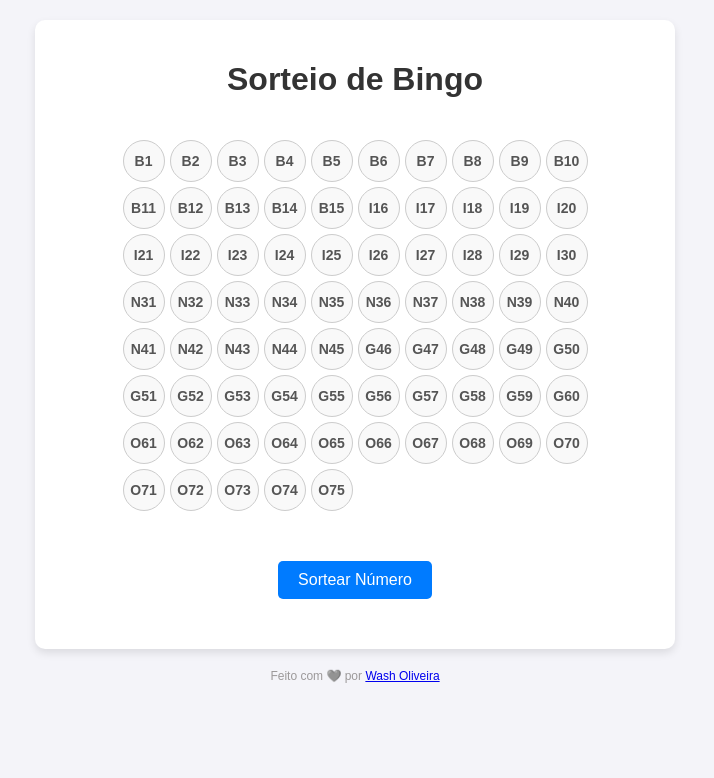
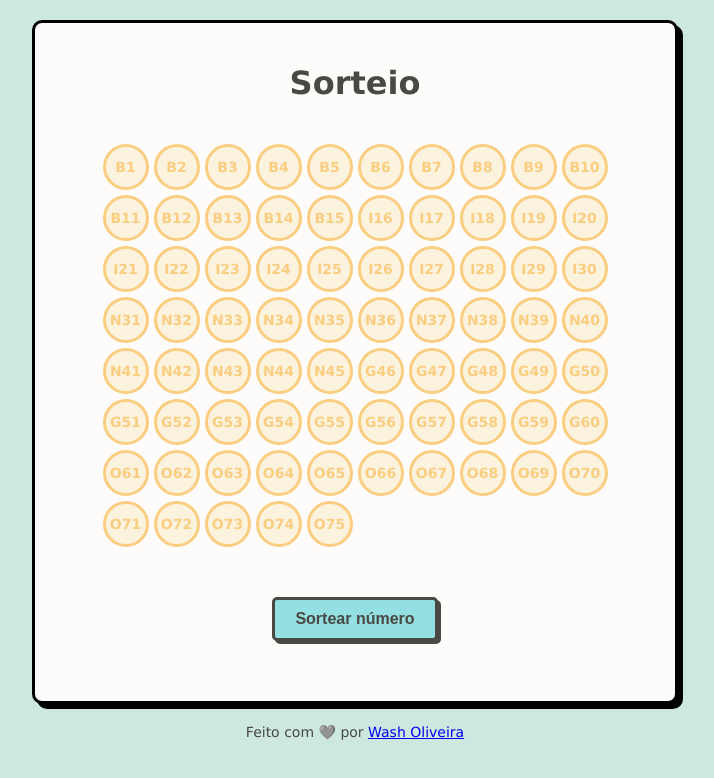
Before and after one commit to washOliveira/bingo, a plain HTML site: page sorteador.html in a window 1280 px wide. Shown: the whole page, without its empty margins (285-999 px from the left). Drawn offline with Linux system fonts and the light colour scheme.

Commit message:
v0.3 - Novo UX

```diff
--- a/sorteador.html
+++ b/sorteador.html
@@ -3,18 +3,18 @@
 <head>
   <meta charset="UTF-8">
   <meta name="viewport" content="width=device-width, initial-scale=1.0">
-  <title>Sorteio de Bingo</title>
+  <title>Sorteio</title>
   <link rel="stylesheet" href="style.css">
 </head>
 <body>
   <div class="container">
-    <h1>Sorteio de Bingo</h1>
+    <h1>Sorteio</h1>
     <div class="bingo-board">
       <div id="numbers">
         <!-- Os números sorteados aparecerão aqui -->
       </div>
     </div>
-    <button id="sortear">Sortear Número</button>
+    <button id="sortear">Sortear número</button>
     <button id="reiniciar" class="hidden">Reiniciar</button>
     <p id="ultimo-numero"></p>
   </div>
--- a/style.css
+++ b/style.css
@@ -1,30 +1,43 @@
+:root {
+    --cor-primaria: #CDE8E1; /* Azul Claro */
+    --cor-secundaria: #FEFCFA; /* Amarelo Claro */
+    --cor-terciaria: #FCF3DF; /* Amarelo */
+    --cor-quartenaria: #FACD80; /* Amarelo Escuro */
+    --cor-apoio-neutro: #94DFE1; /* Azul */
+    --cor-apoio-erro: #FC9090; /* Vermelho */
+    --cor-apoio-certo: #ABF2CB; /* Verde */
+    --cor-fonte-bordas: #494842; /* Cinza */
+}
+
 /* Estilos globais */
 body {
-  font-family: Arial, sans-serif;
+  font-family: "Verdana", monospace;
   text-align: center;
-  background-color: #f4f4f9;
+  background-color: var(--cor-primaria);
   margin: 0;
   padding: 20px;
+}
+
+h1 {
+  font-size: 2em;
+  color: var(--cor-fonte-bordas);
+}
+
+p {
+  font-size: 16px;
+  color: var(--cor-fonte-bordas);
+  margin-bottom: 30px;
 }
 
 .container {
   max-width: 600px;
   margin: 0 auto;
   padding: 20px;
-  background-color: white;
+  background-color: var(--cor-secundaria);
+  border-style: solid;
+  border-width: 3px;
   border-radius: 10px;
-  box-shadow: 0 4px 8px rgba(0, 0, 0, 0.1);
-}
-
-h1 {
-  font-size: 2em;
-  color: #333;
-}
-
-p {
-  font-size: 16px;
-  color: #555;
-  margin-bottom: 20px;
+  box-shadow: 5px 5px;
 }
 
 #titulo {
@@ -42,10 +55,13 @@ p {
   text-decoration: none;
   font-size: 1.5em;
   padding: 15px 20px;
-  border: 2px solid #007bff;
+  border: 3px solid;
+  border-color: var(--cor-fonte-bordas);
   border-radius: 8px;
-  background-color: #007bff;
-  color: white;
+  background-color: var(--cor-apoio-neutro);
+  color: var(--cor-fonte-bordas);
+  box-shadow: 3px 3px;
+  font-weight: bold;
 }
 
 .menu-item:hover {
@@ -72,28 +88,33 @@ p {
   display: flex;
   align-items: center;
   justify-content: center;
-  border: 1px solid #ccc;
+  border: 3px solid;
+  border-color: var(--cor-quartenaria);
   border-radius: 50%;
-  background-color: #f9f9f9;
+  background-color: var(--cor-terciaria);
   font-size: 14px;
   font-weight: bold;
-  color: #555;
+  color: var(--cor-quartenaria);
 }
 
 #numbers div.sorteado {
-  background-color: #4caf50;
-  color: white;
+  border-color: var(--cor-fonte-bordas);
+  background-color: var(--cor-apoio-certo);
+  color: var(--cor-fonte-bordas);
 }
 
 button {
+  cursor: pointer;
+  font-size: 16px;
   padding: 10px 20px;
-  font-size: 16px;
   margin: 10px;
-  border: none;
+  border: 3px solid;
   border-radius: 5px;
-  cursor: pointer;
-  background-color: #007bff;
-  color: white;
+  border-color: var(--cor-fonte-bordas);
+  background-color: var(--cor-apoio-neutro);
+  color: var(--cor-fonte-bordas);
+  box-shadow: 3px 3px;
+  font-weight: bold;
 }
 
 button:hover {
@@ -105,25 +126,25 @@ button.hidden {
 }
 
 #sortear {
-  background-color: #007bff;
-  color: white;
+  background-color: var(--cor-apoio-neutro);
+  color: var(--cor-fonte-bordas);
 }
 
 #reiniciar {
-  background-color: #f44336;
-  color: white;
+  background-color: var(--cor-apoio-erro);
+  color: var(--cor-fonte-bordas);
 }
 
 #ultimo-numero {
   margin-top: 10px;
   font-size: 16px;
-  color: #555;
+  color: var(--cor-fonte-bordas);
 }
 
 #rodape {
   margin-top: 20px;
-  font-size: 12px;
-  color: #9C999A;
+  font-size: 14px;
+  color: var(--cor-fonte-bordas);
 }
 
 .cartela {
@@ -140,19 +161,21 @@ button.hidden {
   display: flex;
   align-items: center;
   justify-content: center;
-  border: 1px solid #ccc;
-  border-radius: 5px;
-  background-color: #f9f9f9;
   font-size: 14px;
   font-weight: bold;
-  color: #555;
   cursor: pointer;
   user-select: none;
+  border: 3px solid;
+  border-radius: 5px;
+  border-color: var(--cor-quartenaria);
+  background-color: var(--cor-terciaria);
+  color: var(--cor-fonte-bordas);
 }
 
 .cartela div.marcado {
-  background-color: #4caf50;
-  color: white;
+  background-color: var(--cor-apoio-certo);
+  color: var(--cor-fonte-bordas);
+  border-color: var(--cor-fonte-bordas);
 }
 
 .hidden {
```
Also changed, not shown: cartela.html (+3 -3 lines), index.html (+4 -3 lines).
